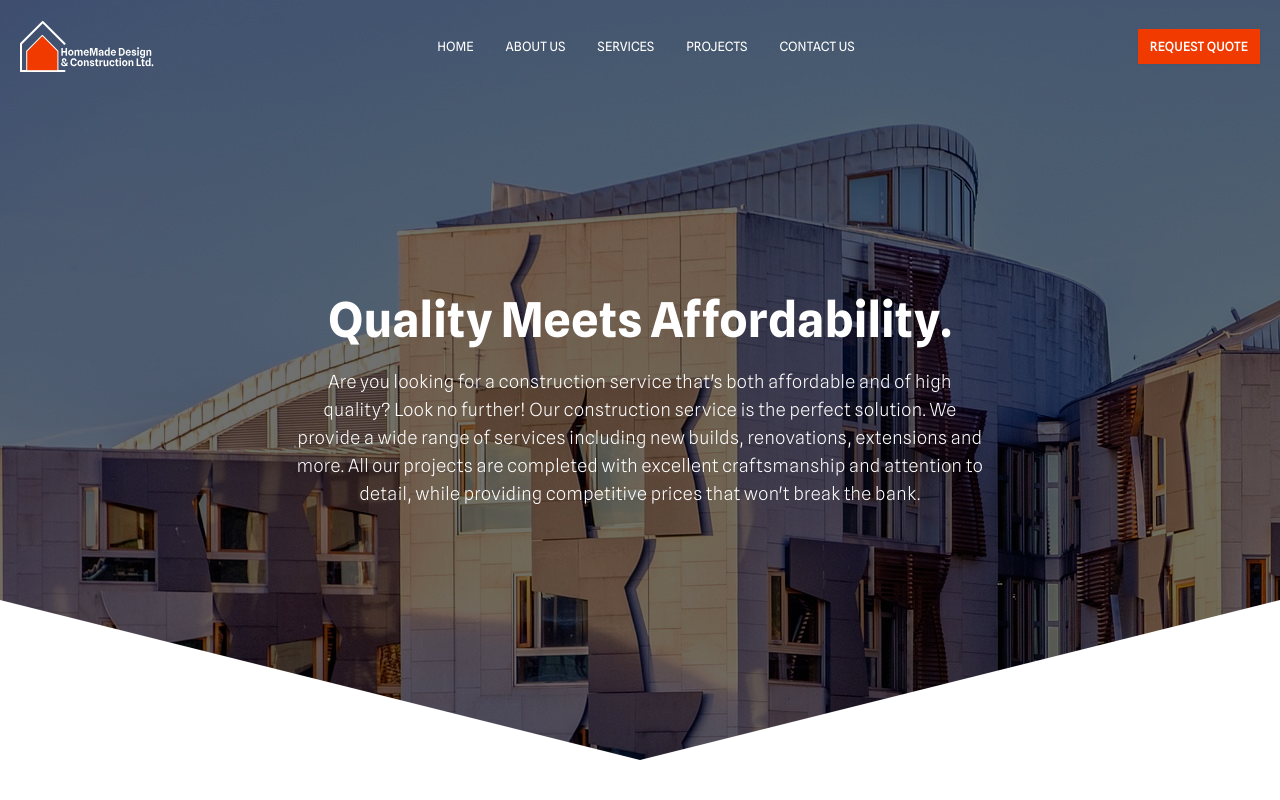
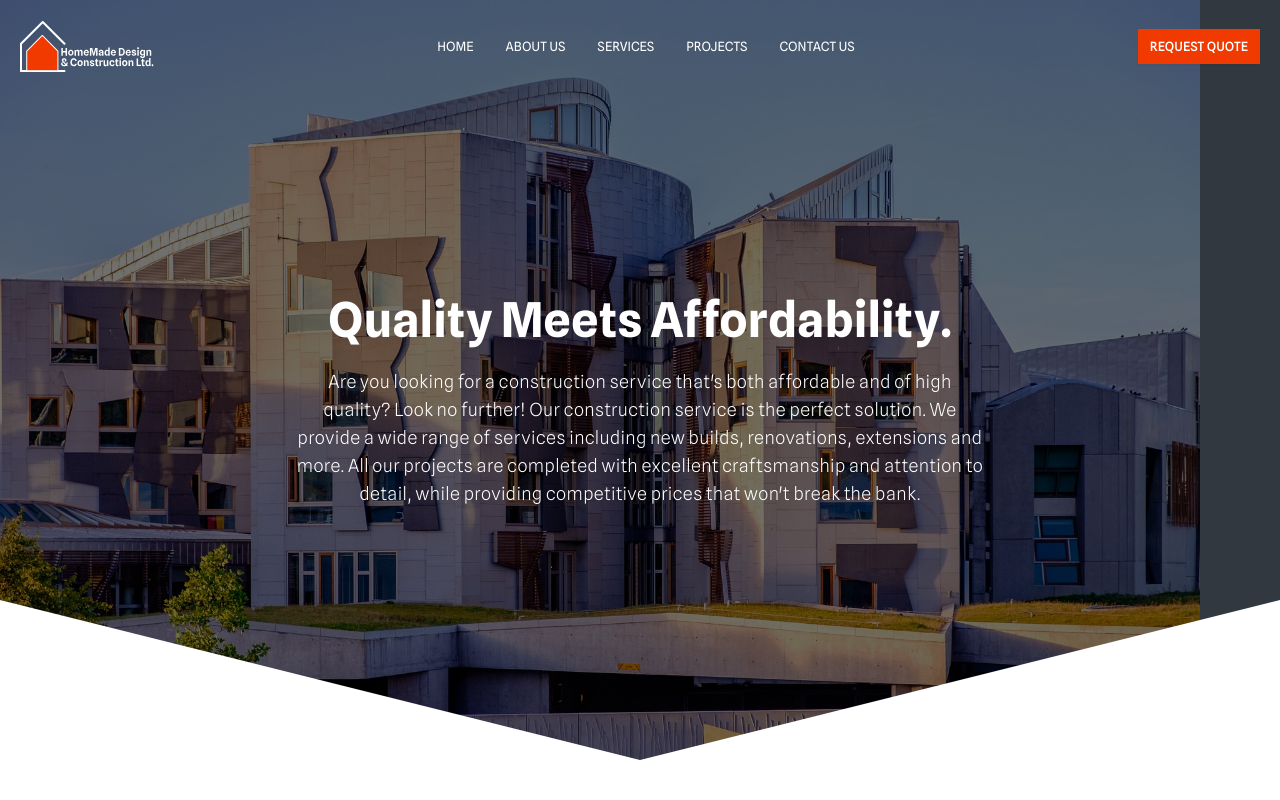
Before and after one commit to aldaineclarke/HMD-Construction, an Angular app: page /home in a window 1280 px wide. Shown: the top 800 px of the page. Built offline with nearby package versions, Linux system fonts and the light colour scheme.

Commit message:
moved the background image to the html instead of css since the path needs to be relative to work in github pages.

```diff
--- a/src/app/Pages/home/home.component.html
+++ b/src/app/Pages/home/home.component.html
@@ -37,6 +37,7 @@
     </nav>
 </header>
 <section class="hero">
+    <img src="assets/HMDC/architecture-gba45d817b_1920.jpg" alt="Hero image of construction">
     <div class="constrained flex items-center h-full w-full">
             <div class="intro text-white z-[3] w-full px-5 sm:w-3/4 m-auto text-center">
 
--- a/src/app/Pages/home/home.component.scss
+++ b/src/app/Pages/home/home.component.scss
@@ -1,10 +1,21 @@
 .hero {
     position: relative;
-    background-image: url("/assets/HMDC/architecture-gba45d817b_1920.jpg");
     background-color: slategray;
     height: 100vh;
+
     overflow: hidden;
-    clip-path: polygon(0% 0%, 100% 0%, 100% 75%, 50% 95%, 0% 75%)
+    clip-path: polygon(0% 0%, 100% 0%, 100% 75%, 50% 95%, 0% 75%);
+    img{
+        position:absolute;
+        left: 0;
+        right: 0;
+        bottom: 0;
+        top: 0;
+        object-fit: cover;
+        object-position: center;
+        z-index: -1;
+        height: 100%;
+    }
 }
 
 .hero::before {
@@ -13,7 +24,8 @@
     width: 100%;
     content: "";
     background-color: #383838;
-    mix-blend-mode: hard-light
+    mix-blend-mode: hard-light;
+
 }
 
 section:not(.hero) {
```
